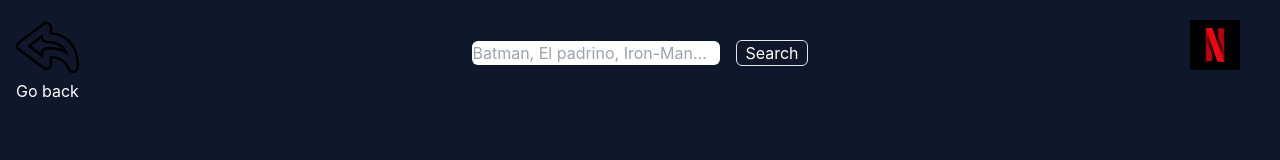
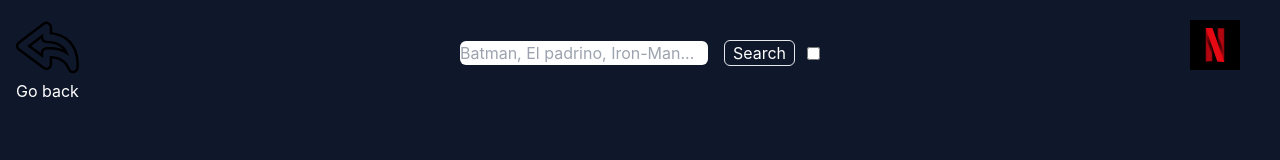
Before and after one commit to SanchezEnzo/Cats-movies-shop, a React (Vite) app: page /searchmovie in a window 1280 px wide. Shown: the top 160 px of the page. Built offline with nearby package versions, Linux system fonts and the light colour scheme.

Commit message:
Agregando filtro de búsqueda por año utilizando useMemo

```diff
--- a/src/hooks/useMovies.js
+++ b/src/hooks/useMovies.js
@@ -1,19 +1,19 @@
-import { useEffect, useRef, useState } from 'react'
+import { useMemo, useRef, useState } from 'react'
 import { searchMovies } from '../service/movies'
 
-export function useMovies({ search, setError }) {
+export function useMovies({ search, setError, sort }) {
   const [movies, setMovies] = useState('')
   const [loading, setLoading] = useState(false)
 
   const isSearchChange = useRef(search)
 
   async function getMovies() {
+    console.log('esto se crea en todas las llamadas')
     if (isSearchChange.current == search) return
     if (search) {
       try {
         setLoading(true)
         const newMovies = await searchMovies(search)
-        const orderedMovies = newMovies.sort()
         setMovies(newMovies)
         isSearchChange.current = search
       } catch {
@@ -24,5 +24,11 @@ export function useMovies({ search, setError }) {
     }
   }
 
-  return { movies, getMovies, loading }
+  const sortedMovies = useMemo(() => {
+    return sort
+      ? [...movies].sort((a, b) => a.title.localeCompare(b.title))
+      : movies
+  }, [sort, movies])
+
+  return { movies: sortedMovies, getMovies, loading }
 }
--- a/src/pages/SearchMovies.jsx
+++ b/src/pages/SearchMovies.jsx
@@ -3,10 +3,16 @@ import { Link } from 'react-router-dom'
 import { Movies } from '../components/Movies'
 import { useMovies } from '../hooks/useMovies'
 import { useSearch } from '../hooks/useSearch'
+import { useState } from 'react'
 
 export default function SearchMovies() {
+  const [sort, setSort] = useState(false)
   const { error, setSearch, search, setError } = useSearch()
-  const { movies, getMovies, loading } = useMovies({ search, setError })
+  const { movies, getMovies, loading } = useMovies({
+    search,
+    setError,
+    sort
+  })
 
   function handleSubmit(e) {
     e.preventDefault()
@@ -30,6 +36,10 @@ export default function SearchMovies() {
     setSearch(query)
   }
 
+  function handleSort() {
+    setSort(!sort)
+  }
+
   return (
     <div className='h-screen w-full bg-slate-900'>
       <section className='h-[25vh] mb-5 flex flex-col  items-center'>
@@ -49,6 +59,12 @@ export default function SearchMovies() {
           <button className='text-white ml-4 border px-2 rounded-md'>
             Search
           </button>
+          <input
+            onChange={handleSort}
+            type='checkbox'
+            className='ml-3'
+            checked={sort}
+          />
         </form>
         {error && <p className={`text-red-700 mt-1 }`}>{error}</p>}
         {!error && loading && (
```
